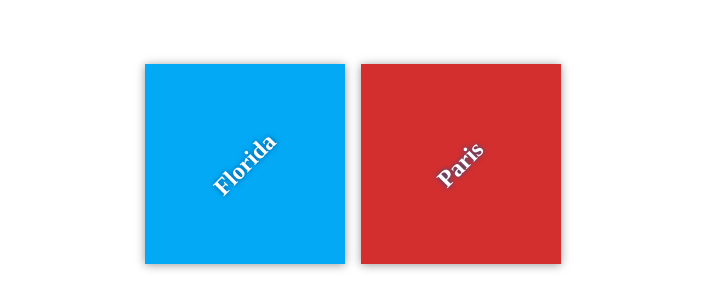
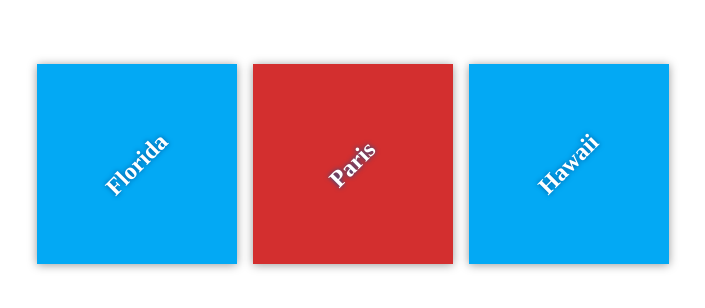
Before and after one commit to codemunkee/my-travel-plans, a plain HTML site: page index.html in a window 1280 px wide. Shown: the part 236-544 px from the top of the page, without its empty margins (287-992 px from the left). Drawn offline with Linux system fonts and the light colour scheme.

Commit message:
added Hawaii

```diff
--- a/index.html
+++ b/index.html
@@ -17,6 +17,10 @@
             <div class="destination" id="paris">
                 <h2>Paris</h2>
             </div>
+            <div class="destination" id="hawaii">
+                <h2>Hawaii</h2>
+            </div>
+        </div>
         </div>
     </div>
 
```
